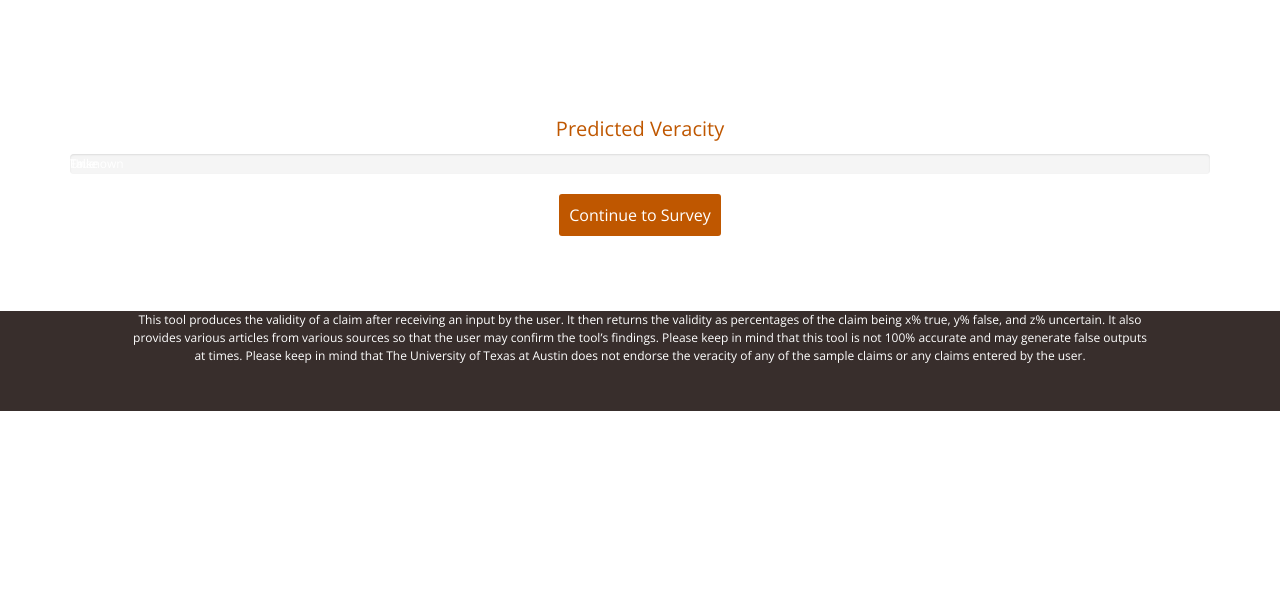
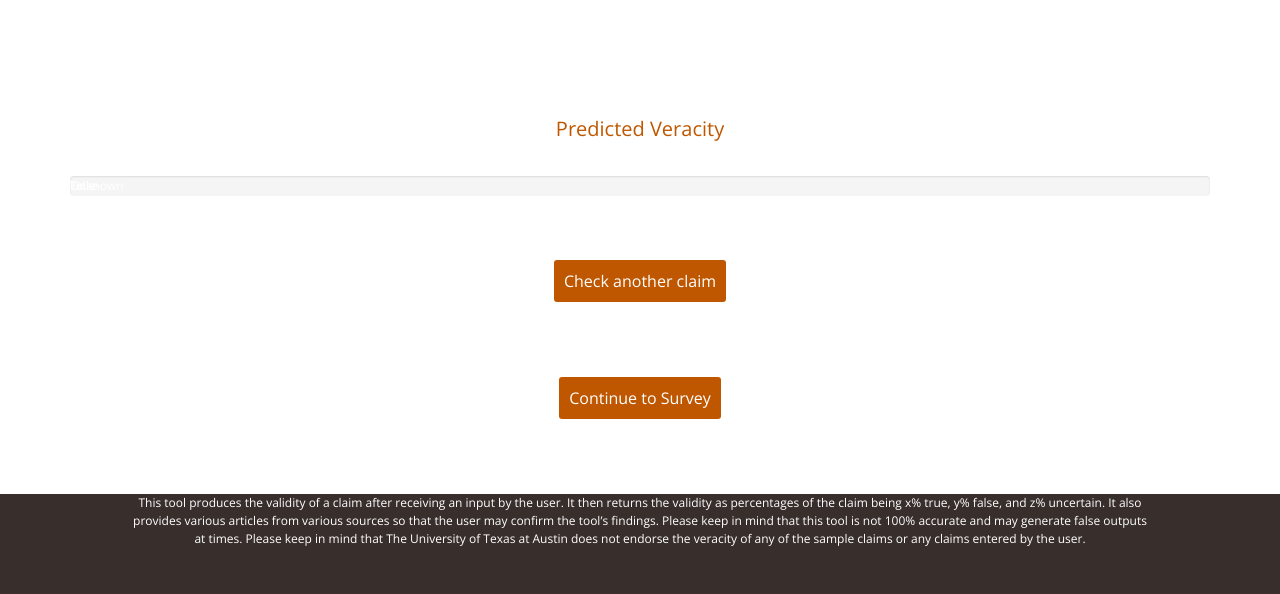
Before and after one commit to saumyaa2000/utFND, a Flask app: template templates/results.html in a window 1280 px wide. Shown: the part 443-1037 px from the top of the page. Before the commit the page ends 854 px from the top, so only its background shows below. Run offline with Flask 2, Linux system fonts and the light colour scheme; the template is opened without the code that fills it: most values are stand-ins (such as "Sample title", 1, 10 or a date in 2020); some libraries are stand-ins or nearby versions.

Commit message:
small changes

```diff
--- a/templates/results.html
+++ b/templates/results.html
@@ -64,6 +64,7 @@
 <br>
 
 <h2 style="position: relative; color: #BF5700; text-align: center; margin-top: 50px; "> Predicted Veracity</h2>
+<br>
 <div class="progress">
     <div class="progress-bar progress-bar-danger" role="progressbar" style="width:{{veracity[0]}}%">
         False
@@ -75,11 +76,17 @@
         True
     </div>
 </div>
+<br>
+<br>
 
-
+<form action="/#">
+    <div class="buttons">
+        <button class="submitter">Check another claim</button>
+    </div>
+</form>
 <form action="/survey">
-<div class="buttons">
-      <button class="submitter">Continue to Survey</button>
+    <div class="buttons">
+        <button class="submitter">Continue to Survey</button>
     </div>
 </form>
 
--- a/util.py
+++ b/util.py
@@ -1,6 +1,8 @@
 import urllib
 import urllib2
 import json
+import requests
+import sys
 
 
 def get_res(claim):
```
